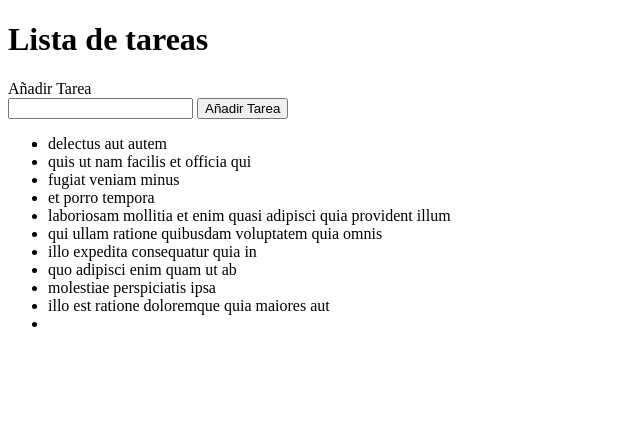
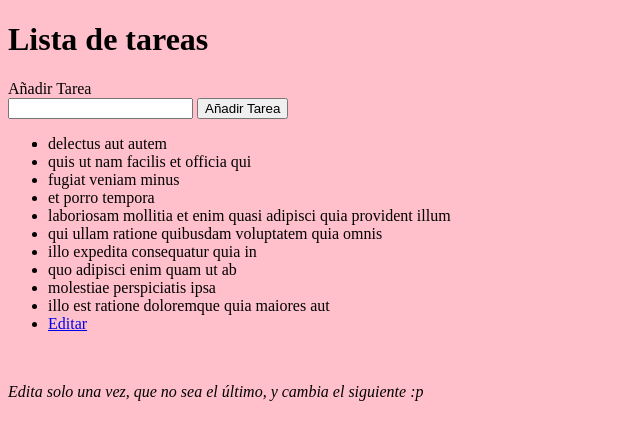
Before and after one commit to marcelaorellana/lista-tareas, a plain HTML site: page index.html in a window 1280 px wide. Both pictures are taken after a click on the button "Añadir Tarea". Shown: the whole page, without its empty margins (0-640 px from the left). Drawn offline with Linux system fonts and the light colour scheme.

Commit message:
intento de que edite el texto

```diff
--- a/assets/js/main.js
+++ b/assets/js/main.js
@@ -1201,17 +1201,19 @@ var tasks = [
   }
 ];
 //alert("holaa");
+
 var contenedor = document.getElementById("list-tasks");
 
 for(var i = 0; i < 10; i++){
-	contenedor.innerHTML += "<li>" + tasks[i].title  + "</li>";
+	contenedor.innerHTML += "<li>" + tasks[i].title + "</li>";
 }
-
+var array = [];
 function aniadir(){
 
 	var nuevo = document.getElementById("new-task").value;
-	contenedor.innerHTML += "<li>" + nuevo + "</li>";
-	document.getElementById("new-task").value = "";
+	var links = tasks.length + 1000 + 1;
+	var contenedor = document.getElementById("list-tasks");
+
 	var otra = {
 		"userId": 1,
 		"id": tasks.length + 1,
@@ -1219,4 +1221,30 @@ function aniadir(){
 		"completed": false
 	}
 	tasks.push(otra);
+	array.push(otra);
+
+	contenedor.innerHTML += "<li>" + nuevo + '<a href="#" onclick="editText('+ (tasks.length + 1) +')"> Editar</a>' + "</li>" ;
+	document.getElementById("new-task").value = "";
+
 }
+
+
+function editText(ident){
+		var nuevaTarea = prompt("nombre de tarea");
+		var contenedor = document.getElementById("list-tasks");
+		contenedor.innerHTML = "";
+
+		tasks[ident-1].title = nuevaTarea;
+
+		for(var i = 0; i < 10; i++){
+			contenedor.innerHTML += "<li>" + tasks[i].title + "</li>";
+		}
+
+		for(var i = 200; i <= tasks.length; i++){
+			contenedor.innerHTML += "<li>" + tasks[i].title + '<a href="#" onclick="editText()"> Editar</a>' + "</li>" ;
+			document.getElementById("new-task").value = "";
+		}
+
+
+}
+	document.body.style.backgroundColor = "pink";
--- a/index.html
+++ b/index.html
@@ -16,7 +16,8 @@
 	<ul>
 		<li id="list-tasks"></li>
 	</ul>
-
+	<br>
+	<p><i>Edita solo una vez, que no sea el último, y cambia el siguiente :p</i></p>
 
 	<script src="assets/js/main.js"></script>
 </body>
```
